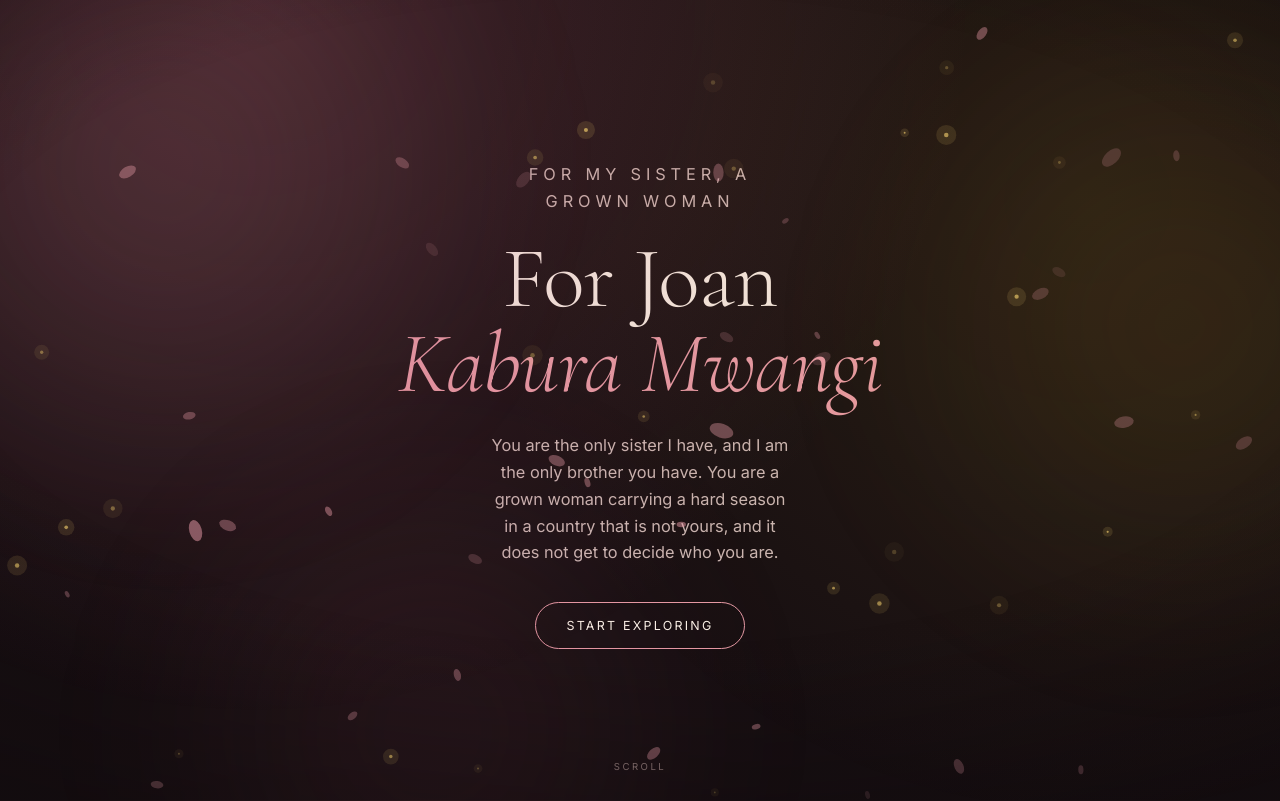
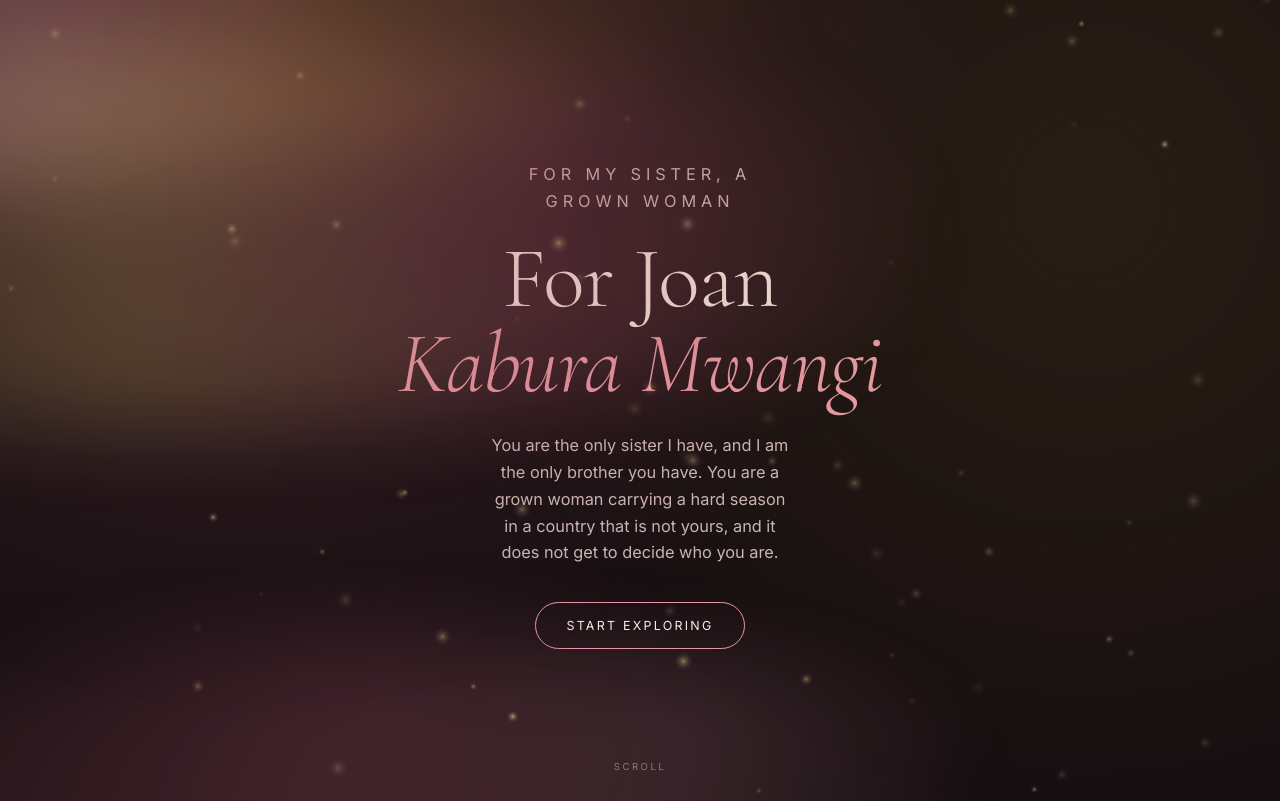
Before and after one commit to pm7728071-ux/for-joan-k9, a plain HTML site: page index.html in a window 1280 px wide. Shown: the top 801 px of the page. Drawn offline with nearby package versions, Linux system fonts and the light colour scheme.

Commit message:
Replace petals with rose-gold silk ribbons and rising gold embers

```diff
--- a/index.html
+++ b/index.html
@@ -108,8 +108,8 @@ footer .sig{font-family:var(--display);font-style:italic;font-size:1.15rem;color
 .letter-title:focus{outline:none;border-bottom:1px solid rgba(231,154,166,.5)}
 .btn.sent{border-color:var(--gold);color:var(--gold);letter-spacing:.18em}
 
-/* ---------- atmosphere: sakura petals + golden sparkles ---------- */
-#petals{position:fixed;inset:0;width:100%;height:100%;pointer-events:none;z-index:0}
+/* ---------- atmosphere canvas (gold embers) ---------- */
+#embers{position:fixed;inset:0;width:100%;height:100%;pointer-events:none;z-index:0}
 footer{position:relative;z-index:1}
 .count{position:relative}
 .count:after,.ms:after{content:'';position:absolute;border-radius:var(--radius);pointer-events:none;transition:box-shadow .4s ease}
@@ -223,32 +223,34 @@ footer{position:relative;z-index:1}
 .bar i{position:absolute;left:0;top:0;bottom:0;width:0;border-radius:999px;background:var(--gold);box-shadow:0 0 12px rgba(201,162,39,.55);transition:width .12s linear}
 .bar:focus-visible{outline:1px solid var(--rose);outline-offset:6px}
 
-/* ---------- grown-up atmosphere: slow aurora wash behind everything ---------- */
-.aurora{position:fixed;inset:-20vh -10vw;pointer-events:none;z-index:0;overflow:hidden}
-.aurora i{position:absolute;display:block;border-radius:50%;filter:blur(60px);opacity:.5;
-  animation:drift 26s ease-in-out infinite alternate}
-.aurora i:nth-child(1){width:60vw;height:60vw;left:-8vw;top:-6vh;
-  background:radial-gradient(circle,rgba(231,154,166,.30),rgba(231,154,166,0) 68%)}
-.aurora i:nth-child(2){width:52vw;height:52vw;right:-6vw;top:22vh;
-  background:radial-gradient(circle,rgba(201,162,39,.22),rgba(201,162,39,0) 70%);
-  animation-duration:34s;animation-delay:-6s}
-.aurora i:nth-child(3){width:46vw;height:46vw;left:18vw;bottom:-12vh;
-  background:radial-gradient(circle,rgba(180,89,107,.26),rgba(180,89,107,0) 70%);
-  animation-duration:30s;animation-delay:-12s}
-@keyframes drift{
-  0%{transform:translate3d(0,0,0) scale(1)}
-  50%{transform:translate3d(3vw,-4vh,0) scale(1.12)}
-  100%{transform:translate3d(-3vw,3vh,0) scale(1.05)}
-}
-/* cinematic edge falloff so the page feels deliberate, not flat */
-body:after{content:'';position:fixed;inset:0;pointer-events:none;z-index:1;
-  background:radial-gradient(120% 90% at 50% 40%,rgba(0,0,0,0) 45%,rgba(10,6,8,.55) 100%)}
-@media (prefers-reduced-motion:reduce){.aurora i{animation:none}}
+/* ---------- grown-up atmosphere: rose-gold silk in slow motion ---------- */
+.silk{position:fixed;inset:-30vh -20vw;pointer-events:none;z-index:0;overflow:hidden;filter:blur(46px);opacity:.9}
+.silk i{position:absolute;display:block;mix-blend-mode:screen;will-change:transform;
+  border-radius:48% 52% 55% 45%/50% 45% 55% 50%}
+.silk i:nth-child(1){width:120vw;height:52vh;left:-25vw;top:2vh;
+  background:linear-gradient(100deg,rgba(231,154,166,0) 8%,rgba(231,154,166,.34) 42%,rgba(201,162,39,.20) 62%,rgba(231,154,166,0) 92%);
+  animation:flow1 46s ease-in-out infinite alternate}
+.silk i:nth-child(2){width:130vw;height:46vh;left:-30vw;top:36vh;
+  background:linear-gradient(80deg,rgba(201,162,39,0) 12%,rgba(224,197,106,.26) 46%,rgba(180,89,107,.28) 70%,rgba(201,162,39,0) 94%);
+  animation:flow2 60s ease-in-out infinite alternate;animation-delay:-9s}
+.silk i:nth-child(3){width:112vw;height:40vh;left:-15vw;bottom:4vh;
+  background:linear-gradient(115deg,rgba(180,89,107,0) 10%,rgba(180,89,107,.30) 48%,rgba(231,154,166,.18) 72%,rgba(180,89,107,0) 92%);
+  animation:flow3 52s ease-in-out infinite alternate;animation-delay:-22s}
+@keyframes flow1{0%{transform:translate3d(-4vw,-3vh,0) rotate(-4deg) scaleY(1)}
+  50%{transform:translate3d(3vw,2vh,0) rotate(2deg) scaleY(1.16)}
+  100%{transform:translate3d(-2vw,4vh,0) rotate(-2deg) scaleY(1.06)}}
+@keyframes flow2{0%{transform:translate3d(3vw,2vh,0) rotate(3deg)}
+  50%{transform:translate3d(-5vw,-2vh,0) rotate(-3deg) scaleY(1.12)}
+  100%{transform:translate3d(2vw,-4vh,0) rotate(1deg)}}
+@keyframes flow3{0%{transform:translate3d(0,3vh,0) rotate(2deg)}
+  50%{transform:translate3d(4vw,-3vh,0) rotate(-2deg) scaleY(1.14)}
+  100%{transform:translate3d(-3vw,1vh,0) rotate(3deg)}}
+@media (prefers-reduced-motion:reduce){.silk i{animation:none}}
 </style>
 </head>
 <body>
-<div class="aurora" aria-hidden="true"><i></i><i></i><i></i></div>
-<canvas id="petals" aria-hidden="true"></canvas>
+<div class="silk" aria-hidden="true"><i></i><i></i><i></i></div>
+<canvas id="embers" aria-hidden="true"></canvas>
 <canvas id="hearts" aria-hidden="true"></canvas>
 <div class="toast" id="toast" role="status" aria-live="polite"></div>
 
@@ -626,158 +628,85 @@ body:after{content:'';position:fixed;inset:0;pointer-events:none;z-index:1;
     toast.timer = setTimeout(function () { t.classList.remove('on'); }, 4600);
   }
 
-  // ---------- petals + sparkles ----------
-  var pc = document.getElementById('petals');
-  var pctx = pc ? pc.getContext('2d') : null;
-  var petals = [], sparks = [], pRaf = null, pLast = 0;
-  function atmosSize() {
-    if (!pc) return;
-    pc.width = Math.floor(window.innerWidth * dpr);
-    pc.height = Math.floor(window.innerHeight * dpr);
+  // ---------- atmosphere: rising gold embers ----------
+  var ec = document.getElementById('embers');
+  var ectx = ec ? ec.getContext('2d') : null;
+  var embers = [], eRaf = null, eLast = 0, sprite = null;
+  function makeSprite() {
+    var r = 26 * dpr, s = document.createElement('canvas');
+    s.width = s.height = r * 2;
+    var c = s.getContext('2d');
+    var g = c.createRadialGradient(r, r, 0, r, r, r);
+    g.addColorStop(0, 'rgba(255,246,220,0.95)');
+    g.addColorStop(0.32, 'rgba(224,197,106,0.55)');
+    g.addColorStop(0.7, 'rgba(231,154,166,0.16)');
+    g.addColorStop(1, 'rgba(231,154,166,0)');
+    c.fillStyle = g;
+    c.beginPath(); c.arc(r, r, r, 0, 6.2832); c.fill();
+    sprite = s;
   }
-  function petal(w, h, anywhere) {
+  function eSize() {
+    if (!ec) return;
+    ec.width = Math.floor(window.innerWidth * dpr);
+    ec.height = Math.floor(window.innerHeight * dpr);
+  }
+  function mkEmber(w, h, anywhere) {
     return {
       x: Math.random() * w,
-      y: anywhere ? Math.random() * h : -30 * dpr,
-      z: 0.45 + Math.random() * 0.55,
-      r: (3 + Math.random() * 7) * dpr,
-      vy: (9 + Math.random() * 26) * dpr,
-      vx: (Math.random() - 0.5) * 12 * dpr,
+      y: anywhere ? Math.random() * h : h + 24 * dpr,
+      r: (1.1 + Math.random() * 2.4) * dpr,
+      vy: -(9 + Math.random() * 17) * dpr,
+      vx: (Math.random() - 0.5) * 6 * dpr,
       sw: Math.random() * 6.28,
-      rot: Math.random() * 6.28,
-      vr: (Math.random() - 0.5) * 1.1,
-      a: 0.14 + Math.random() * 0.42
+      sp: 0.35 + Math.random() * 0.75,
+      a: 0.22 + Math.random() * 0.5
     };
   }
-  function seed() {
-    atmosSize();
-    petals = []; sparks = [];
-    var w = pc.width, h = pc.height;
-    var pn = window.innerWidth < 520 ? 20 : 34;
-    var sn = window.innerWidth < 520 ? 16 : 26;
-    for (var i = 0; i < pn; i++) petals.push(petal(w, h, true));
-    for (var j = 0; j < sn; j++) sparks.push({ x: Math.random() * w, y: Math.random() * h, r: (0.8 + Math.random() * 1.5) * dpr, ph: Math.random() * 6.28, sp: 0.5 + Math.random() * 0.9 });
+  function seedEmbers() {
+    eSize();
+    embers = [];
+    var w = ec.width, h = ec.height;
+    var n = window.innerWidth < 520 ? 38 : 64;
+    for (var i = 0; i < n; i++) embers.push(mkEmber(w, h, true));
   }
-  function drawAtmos(t, once) {
-    pRaf = null;
-    if (!pctx) return;
-    var dt = pLast ? Math.min(0.05, (t - pLast) / 1000) : 0.016;
-    pLast = t;
-    var w = pc.width, h = pc.height;
-    pctx.clearRect(0, 0, w, h);
-    for (var i = 0; i < petals.length; i++) {
-      var p = petals[i];
-      p.sw += dt * 1.1;
-      p.rot += p.vr * dt;
-      p.x += (p.vx + Math.sin(p.sw) * 9 * dpr) * dt;
-      p.y += p.vy * dt;
-      if (p.y - p.r > h) { petals[i] = petal(w, h, false); continue; }
-      if (p.x < -40 * dpr) p.x = w + 20 * dpr;
-      if (p.x > w + 40 * dpr) p.x = -20 * dpr;
-      pctx.save();
-      pctx.translate(p.x, p.y);
-      pctx.rotate(p.rot);
-      pctx.globalAlpha = p.a * (0.5 + p.z * 0.5);
-      pctx.fillStyle = '#e79aa6';
-      pctx.beginPath();
-      pctx.ellipse(0, 0, p.r * (0.65 + p.z * 0.6), p.r * 0.58 * (0.65 + p.z * 0.6), 0, 0, 6.2832);
-      pctx.fill();
-      pctx.restore();
+  function drawEmbers(t, once) {
+    eRaf = null;
+    if (!ectx || !sprite) return;
+    var dt = eLast ? Math.min(0.05, (t - eLast) / 1000) : 0.016;
+    eLast = t;
+    var w = ec.width, h = ec.height;
+    ectx.clearRect(0, 0, w, h);
+    ectx.globalCompositeOperation = 'lighter';
+    for (var i = 0; i < embers.length; i++) {
+      var e = embers[i];
+      e.sw += dt * e.sp;
+      e.y += e.vy * dt;
+      e.x += (e.vx + Math.sin(e.sw) * 10 * dpr) * dt;
+      if (e.y + e.r * 3 < 0) { embers[i] = mkEmber(w, h, false); continue; }
+      var pulse = 0.62 + 0.38 * Math.sin(e.sw * 1.4);
+      ectx.globalAlpha = Math.max(0, e.a * pulse);
+      var d = e.r * 6;
+      ectx.drawImage(sprite, e.x - d / 2, e.y - d / 2, d, d);
     }
-    for (var k = 0; k < sparks.length; k++) {
-      var s = sparks[k];
-      s.ph += dt * s.sp;
-      var a = 0.22 + 0.5 * (0.5 + 0.5 * Math.sin(s.ph));
-      pctx.globalAlpha = a * 0.2;
-      pctx.fillStyle = '#e8c56a';
-      pctx.beginPath(); pctx.arc(s.x, s.y, s.r * 4.5, 0, 6.2832); pctx.fill();
-      pctx.globalAlpha = a;
-      pctx.beginPath(); pctx.arc(s.x, s.y, s.r, 0, 6.2832); pctx.fill();
-    }
-    pctx.globalAlpha = 1;
-    if (!once && !document.hidden) pRaf = requestAnimationFrame(function (ts) { drawAtmos(ts, false); });
+    ectx.globalAlpha = 1;
+    ectx.globalCompositeOperation = 'source-over';
+    if (!once && !document.hidden) eRaf = requestAnimationFrame(drawEmbers);
   }
-  if (pctx) {
-    seed();
-    window.addEventListener('resize', function () { seed(); if (reduce) drawAtmos(performance.now(), true); });
-    if (reduce) drawAtmos(performance.now(), true);
-    else pRaf = requestAnimationFrame(function (ts) { drawAtmos(ts, false); });
+  if (ectx) {
+    makeSprite();
+    seedEmbers();
+    window.addEventListener('resize', function () { seedEmbers(); if (reduce) drawEmbers(performance.now(), true); });
     document.addEventListener('visibilitychange', function () {
-      if (document.hidden) { if (pRaf) { cancelAnimationFrame(pRaf); pRaf = null; } }
-      else if (!pRaf && !reduce) { pLast = 0; pRaf = requestAnimationFrame(function (ts) { drawAtmos(ts, false); }); }
+      if (document.hidden) { if (eRaf) { cancelAnimationFrame(eRaf); eRaf = null; } }
+      else if (!eRaf && !reduce) { eLast = 0; eRaf = requestAnimationFrame(drawEmbers); }
     });
+    if (reduce) drawEmbers(performance.now(), true);
+    else eRaf = requestAnimationFrame(drawEmbers);
   }
-
-  // ---------- hearts ----------
-  var hc = document.getElementById('hearts');
-  var hctx = hc ? hc.getContext('2d') : null;
-  var hearts = [], hRaf = null, hLast = 0;
-  function heartsSize() {
-    if (!hc) return;
-    hc.width = Math.floor(window.innerWidth * dpr);
-    hc.height = Math.floor(window.innerHeight * dpr);
-  }
-  heartsSize();
-  window.addEventListener('resize', heartsSize);
-  function heartShape(c, x, y, s) {
-    c.beginPath();
-    c.moveTo(x, y + s * 0.55);
-    c.bezierCurveTo(x - s * 1.1, y - s * 0.35, x - s * 0.45, y - s * 1.15, x, y - s * 0.45);
-    c.bezierCurveTo(x + s * 0.45, y - s * 1.15, x + s * 1.1, y - s * 0.35, x, y + s * 0.55);
-    c.closePath();
-  }
-  function hugBurst() {
-    if (!hctx) return;
-    heartsSize();
-    var w = hc.width, h = hc.height;
-    var n = window.innerWidth < 520 ? 24 : 38;
-    for (var i = 0; i < n; i++) {
-      hearts.push({
-        x: w * (0.18 + Math.random() * 0.64),
-        y: h + 20 * dpr,
-        vy: -(70 + Math.random() * 120) * dpr,
-        vx: (Math.random() - 0.5) * 46 * dpr,
-        s: (5 + Math.random() * 7) * dpr,
-        a: 0.9,
-        ph: Math.random() * 6.28
-      });
-    }
-    if (!hRaf) { hLast = 0; hRaf = requestAnimationFrame(drawHearts); }
-  }
-  function drawHearts(t) {
-    hRaf = null;
-    if (!hctx) return;
-    var dt = hLast ? Math.min(0.05, (t - hLast) / 1000) : 0.016;
-    hLast = t;
-    hctx.clearRect(0, 0, hc.width, hc.height);
-    for (var i = hearts.length - 1; i >= 0; i--) {
-      var p = hearts[i];
-      p.ph += dt * 2;
-      p.y += p.vy * dt;
-      p.x += (p.vx + Math.sin(p.ph) * 14 * dpr) * dt;
-      p.a -= dt * 0.16;
-      if (p.a <= 0 || p.y < -60 * dpr) { hearts.splice(i, 1); continue; }
-      hctx.globalAlpha = Math.max(0, p.a);
-      hctx.fillStyle = i % 3 === 0 ? '#c9a227' : '#e79aa6';
-      heartShape(hctx, p.x, p.y, p.s);
-      hctx.fill();
-    }
-    hctx.globalAlpha = 1;
-    if (hearts.length) hRaf = requestAnimationFrame(drawHearts);
-    else hctx.clearRect(0, 0, hc.width, hc.height);
-  }
-  var hugBtn = document.getElementById('hug-btn');
-  if (hugBtn) {
-    hugBtn.addEventListener('click', function () {
-      if (!reduce) hugBurst();
-      toast('Hug on its way to Beirut. It arrives instantly.');
-    });
-  }
-
   window.__j = {
     photos: function () { return document.querySelectorAll('[data-photo]').length; },
     hearts: function () { return hearts.length; },
-    petals: function () { return petals.length; }
+    embers: function () { return embers.length; }
   };
 })();
 </script>
```
